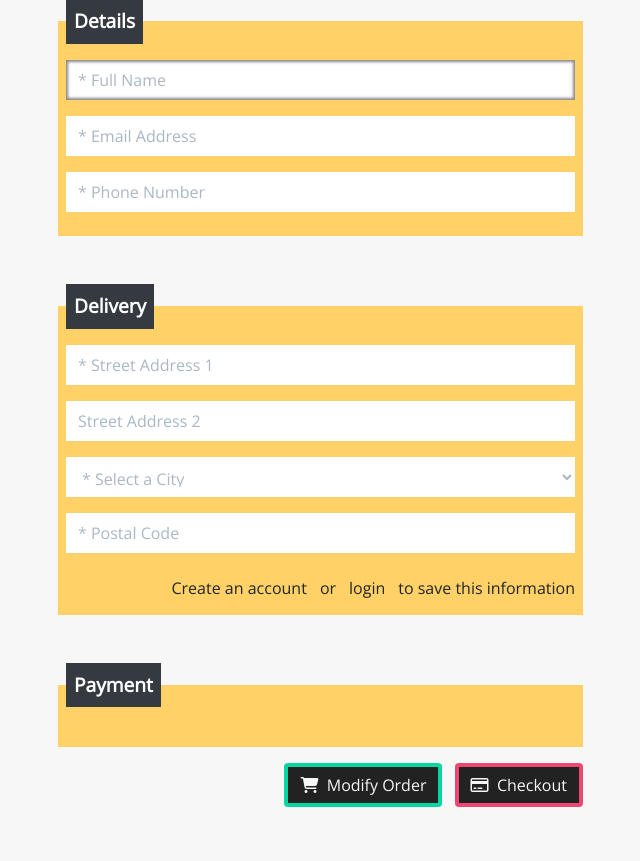
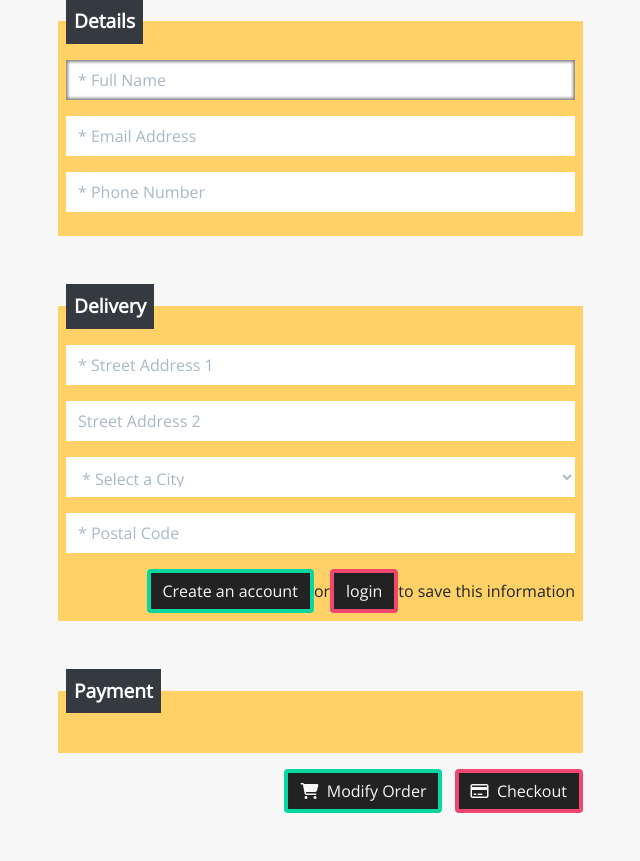
Before and after one commit to wondrousWebWorks/burgersaurus-rex, a Django app: template checkout/templates/checkout/checkout.html in a window 1280 px wide. Shown: the part 761-1622 px from the top of the page, without its empty margins (42-682 px from the left). Run offline with Django 3.2, Linux system fonts and the light colour scheme; the template is opened without the code that fills it: values that come from a table or form of the project are taken from there, others are empty; some libraries are stand-ins or nearby versions; some web fonts are replaced.

Commit message:
Added button styling to checking form to log in or sign up

```diff
--- a/checkout/templates/checkout/checkout.html
+++ b/checkout/templates/checkout/checkout.html
@@ -38,8 +38,8 @@
                             <label class="form-check-label" for="id-save-info">Save this delivery information to my profile</label>
                             <input class="form-check-input ml-2 mr-0" type="checkbox" id="id-save-info" name="save-info" checked>
                         {% else %}
-                            <a class="btn" href="{% url 'account_signup' %}">Create an account</a> or
-                            <a class="btn" href="{% url 'account_login' %}">login</a> to save this information
+                            <a class="btn-custom colour-1-border btn-background-and-colour" href="{% url 'account_signup' %}">Create an account</a> or
+                            <a class="btn-custom colour-2-border btn-background-and-colour" href="{% url 'account_login' %}">login</a> to save this information
                         {% endif %}
                     </div>
                 </fieldset>
```
